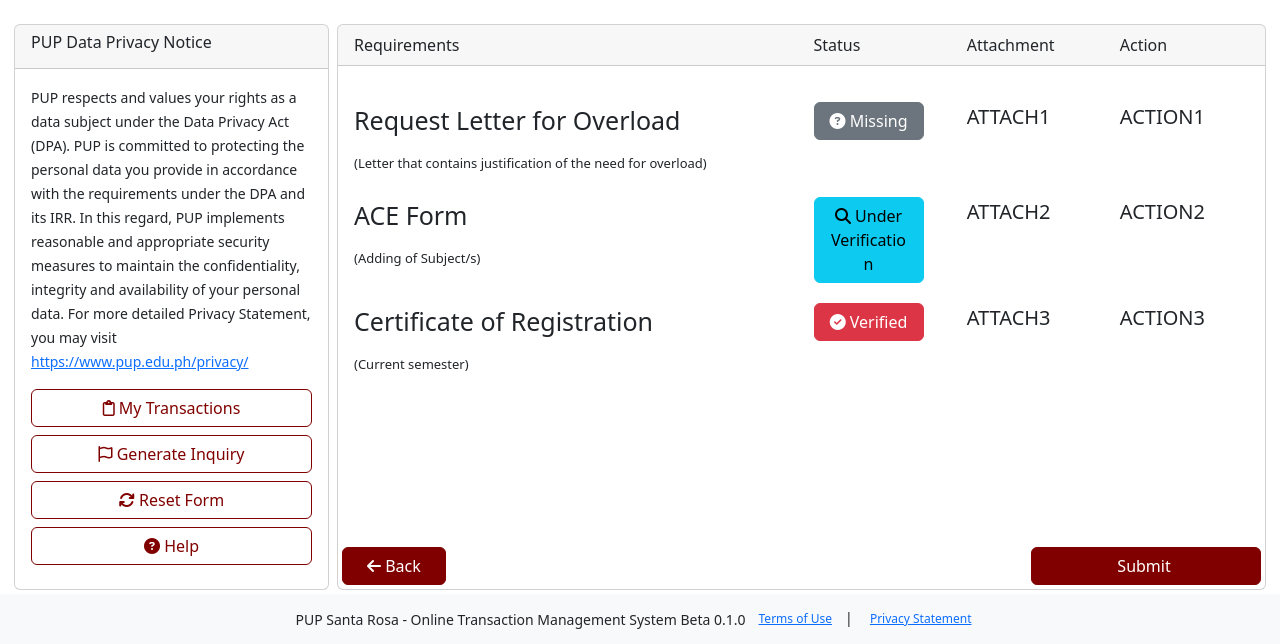
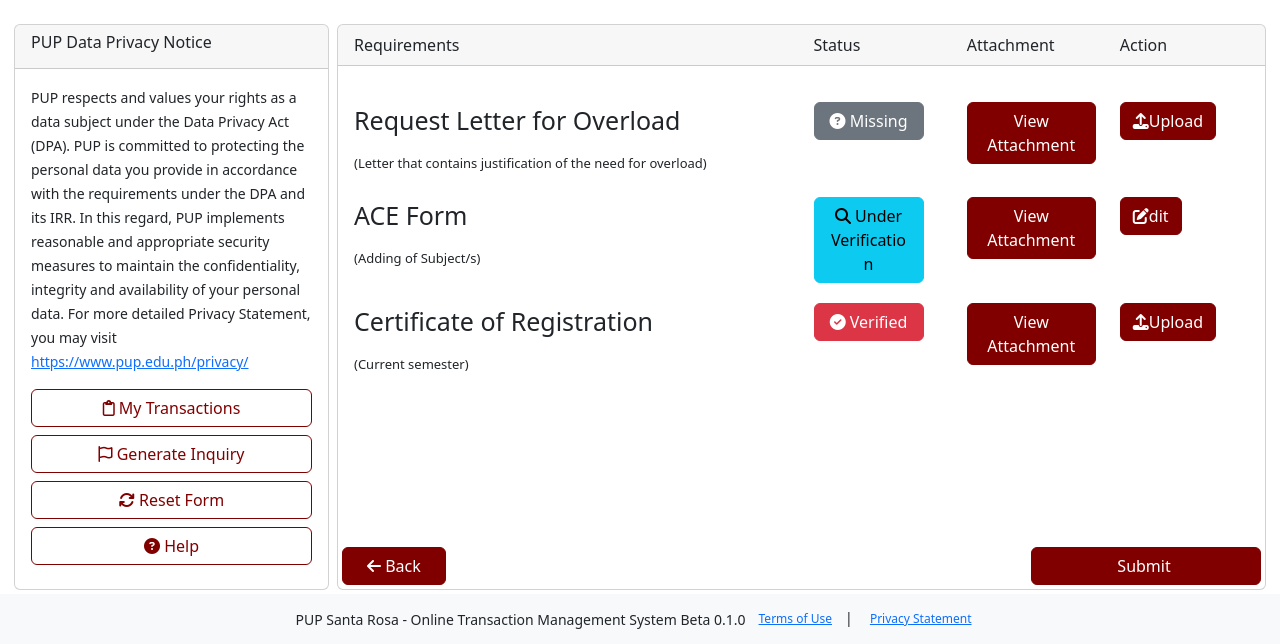
Before and after one commit to phyrozz/PUPSRC-OTMS, a PHP site: page /student/academic/subjectoverload.php in a window 1280 px wide. Shown: the part 322-966 px from the top of the page. Run offline with PHP 8.4, Linux system fonts and the light colour scheme; some libraries are stand-ins or nearby versions.

Commit message:
added viewattachment and action buttons

```diff
--- a/student/academic/subjectoverload.php
+++ b/student/academic/subjectoverload.php
@@ -116,10 +116,11 @@
     <button type="button" class="btn btn-secondary"><i class="fa-solid fa-circle-question"></i> Missing</button>
     </div>
     <div class="col-sm-2">
-      ATTACH1
+    <button type="button" class="btn btn-primary"> View Attachment</button>
     </div>
     <div class="col-sm-2">
-      ACTION1
+    <button type="button" class="btn btn-primary"><i class="fa-solid fa-upload"></i>Upload</button>
+
     </div>
   </div>
   <div class="row">
@@ -131,10 +132,11 @@
     <button type="button" class="btn btn-info"><i class="fa-solid fa-magnifying-glass"></i> Under Verification</button>
     </div>
     <div class="col-sm-2">
-      ATTACH2
+    <button type="button" class="btn btn-primary"> View Attachment</button>
     </div>
     <div class="col-sm-2">
-      ACTION2
+    <button type="button" class="btn btn-primary"><i class="fa-solid fa-pen-to-square"></i>dit</button>
+
     </div>
   </div>
   <div class="row">
@@ -146,10 +148,10 @@
     <button type="button" class="btn btn-danger"><i class="fa-solid fa-circle-check"></i> Verified</button>
     </div>
     <div class="col-sm-2">
-      ATTACH3
+    <button type="button" class="btn btn-primary"> View Attachment</button>
     </div>
     <div class="col-sm-2">
-      ACTION3
+    <button type="button" class="btn btn-primary"><i class="fa-solid fa-upload"></i>Upload</button>
     </div>
   </div>
 </div>
```
